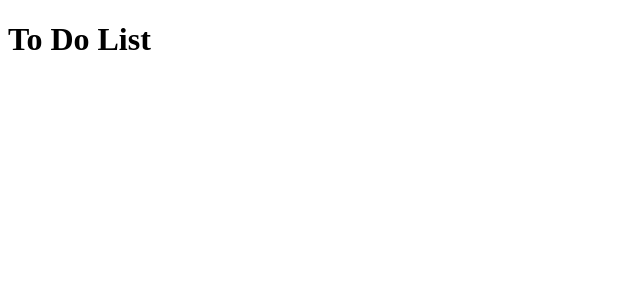
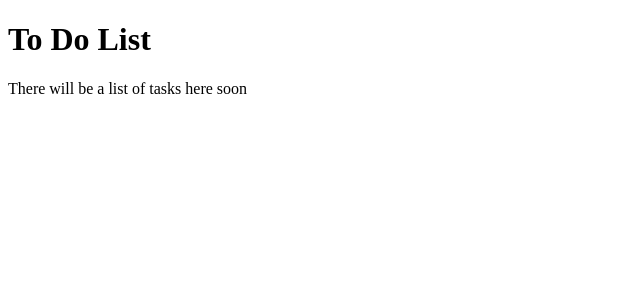
Before and after one commit to chiantiDev/CRM-System, a React (Vite) app: page / in a window 1280 px wide. Shown: the top 300 px of the page, without its empty margins (0-640 px from the left). Built offline with nearby package versions, Linux system fonts and the light colour scheme.

Commit message:
add new branch 'feature'

```diff
--- a/src/App.jsx
+++ b/src/App.jsx
@@ -2,6 +2,7 @@ const App = () => {
   return (
     <div>
       <h1>To Do List</h1>
+      <p>There will be a list of tasks here soon</p>
     </div>
   )
 }
```
